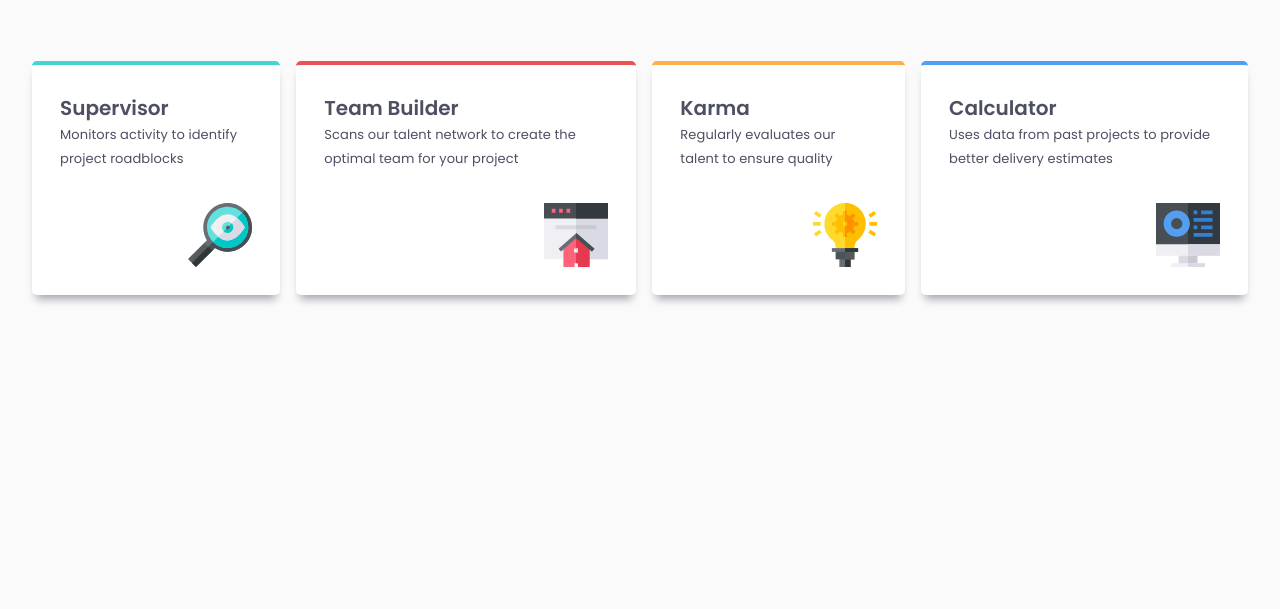
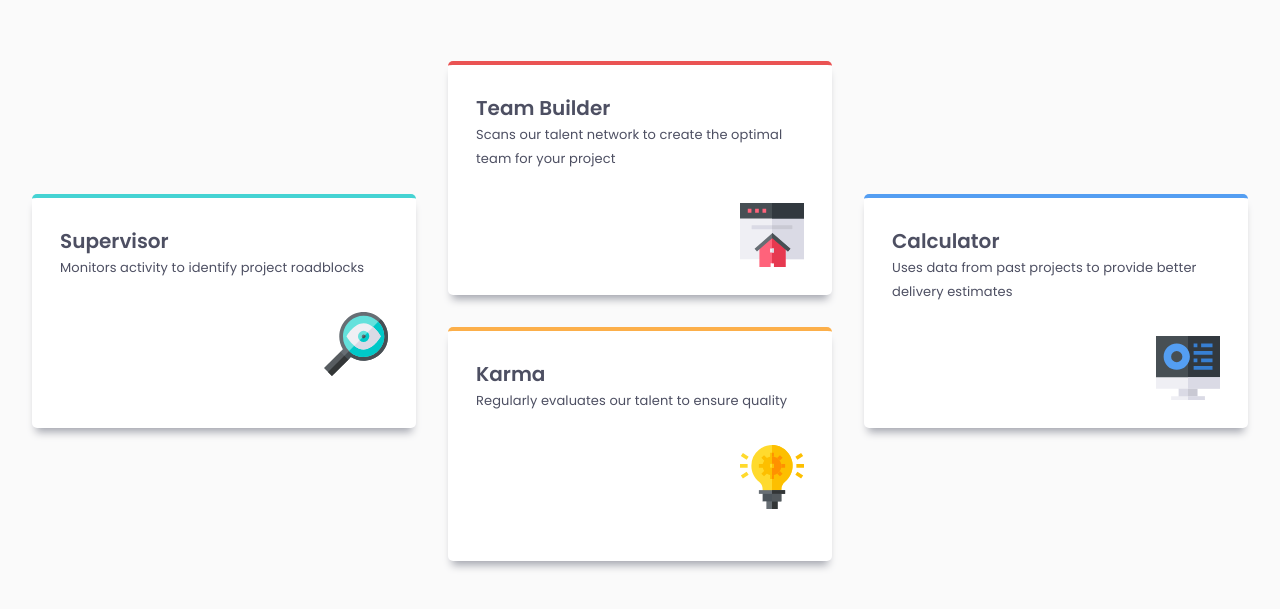
Before and after one commit to Veena-K-Venugopal/fm-four-card-feature, a plain HTML site: page index.html in a window 1280 px wide. Shown: the part 189-798 px from the top of the page. Drawn offline with Linux system fonts and the light colour scheme.

Commit message:
Dekstop layout version 1 done

```diff
--- a/styles.css
+++ b/styles.css
@@ -103,15 +103,31 @@ body {
         gap: 4rem;
     }
 
-    /* .main-card {
+    .main-card {
         display: grid;
-        grid-template-columns: repeat(3, 1fr);
-        grid-template-rows: repeat(2, 1fr);
-        gap: 1rem;
-        align-items: center;
-    } */
+        grid-template-columns: repeat(6, 1fr);
+        grid-template-rows: repeat(4, 1fr);
+        gap: 2em;
+    }
 
-    .main-card {
-        flex-direction: row;
+    .supervisor {
+        grid-column: 1 / 3;
+        grid-row: 2 / 4;
     }
+
+    .team-builder {
+        grid-column: 3 / 5;
+        grid-row: 1 / 3;
+    }
+
+    .karma {
+        grid-column: 3 / 5;
+        grid-row: 3 / 5;
+    }
+
+    .calculator {
+        grid-column: 5 / 7;
+        grid-row: 2 / 4;
+    }
+
 }
```
